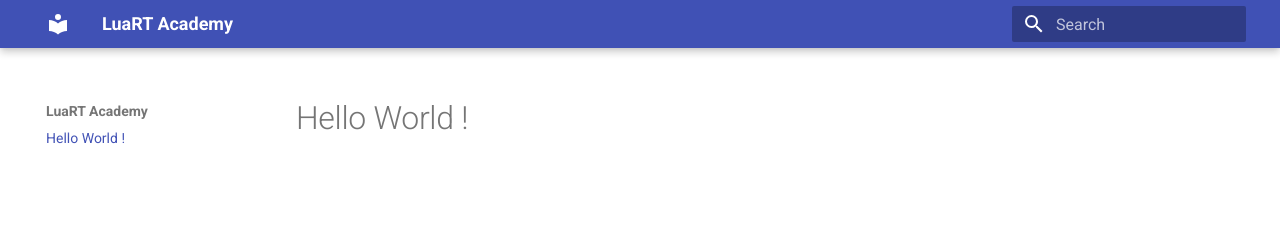
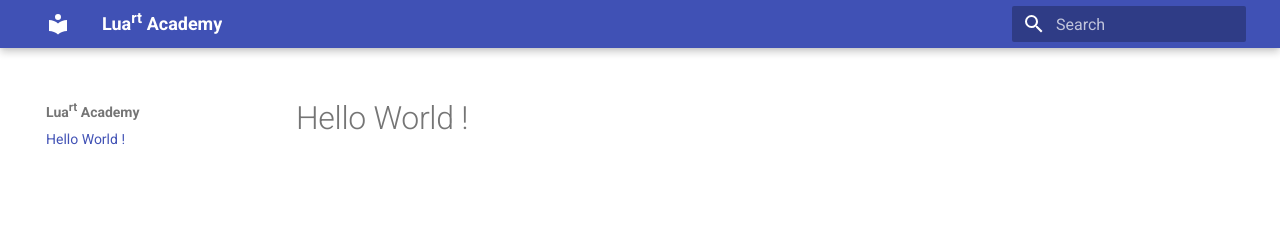
Before and after one commit to starfire11/mdtest, an MkDocs documentation site: the page built from docs/index.md, in a window 1280 px wide. Shown: the top 234 px of the page. Built offline with MkDocs 1.6.1 and Material for MkDocs 9.7.7, drawn with Linux system fonts in a browser that asks for light colours.

Commit message:
Update mkdocs.yml

```diff
--- a/mkdocs.yml
+++ b/mkdocs.yml
@@ -1,4 +1,4 @@
-site_name: LuaRT Academy
+site_name: Lua<sup>rt</sup> Academy
 
 theme:
   name: material
```
